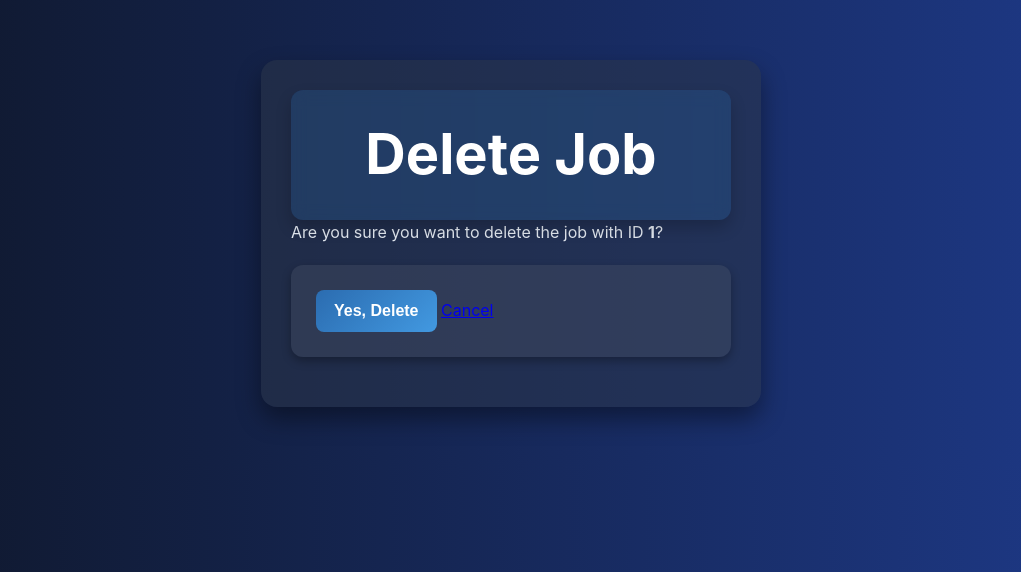
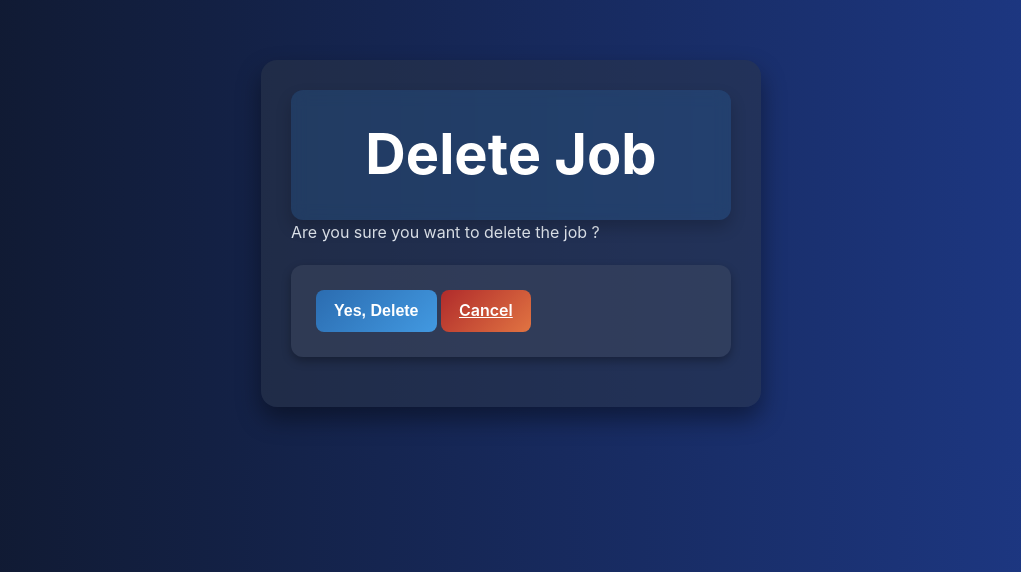
Before and after one commit to het0814/Fairlens, a Flask app: page /delete-job/1 in a window 1280 px wide. Shown: the top 572 px of the page, without its empty margins (129-1150 px from the left). Run offline with Flask 3, Linux system fonts and the light colour scheme.

Commit message:
chnaged html to remove job id and changed css for link(a)

```diff
--- a/app/static/css/style.css
+++ b/app/static/css/style.css
@@ -158,3 +158,20 @@ button.secondary:hover {
 .wide-container .form-section h2 {
   grid-column: span 2;
 }
+
+a {
+  display: inline-block;
+  background: linear-gradient(135deg, #b02b2b, #e17442);
+  color: #fff;
+  border: none;
+  padding: 8px 18px;
+  font-size: 16px;
+  font-weight: 600;
+  border-radius: 8px;
+  cursor: pointer;
+  transition: background 0.3s ease, transform 0.2s ease;
+}
+a:hover {
+  background: linear-gradient(135deg, #822c2c, #ce6531);
+  transform: scale(1.03);
+}
--- a/app/templates/analyze_resume.html
+++ b/app/templates/analyze_resume.html
@@ -125,7 +125,6 @@
     </header>
 
     <div class="card">
-      <p><strong>Job ID:</strong> {{ job['job_id'] }}</p>
       <p><strong>Department ID:</strong> {{ job['department_id'] }}</p>
       <p><strong>Department Name:</strong> {{ job['department_name'] }}</p>
       <p><strong>Job Description:</strong> {{ job['description'] }}</p>
--- a/app/templates/create_job.html
+++ b/app/templates/create_job.html
@@ -112,11 +112,6 @@
             {{ form.hidden_tag() }}
 
             <div class="form-group">
-                <label>{{ form.job_id.label }}</label>
-                {{ form.job_id(class="form-control") }}
-            </div>
-
-            <div class="form-group">
                 <label>{{ form.position.label }}</label>
                 {{ form.position(class="form-control") }}
             </div>
--- a/app/templates/delete_job.html
+++ b/app/templates/delete_job.html
@@ -12,11 +12,11 @@
             <h1>Delete Job</h1>
         </header>
 
-        <p class="alert">Are you sure you want to delete the job with ID <strong>{{ job_id }}</strong>?</p>
+        <p class="alert">Are you sure you want to delete the job ?</p>
 
         <form method="POST" action="/delete-job/{{ job_id }}" class="button-group">
             <button type="submit" class="danger">Yes, Delete</button>
-            <a href="/job-management" class="button secondary">Cancel</a>
+            <a href="/job-management" class="btn red">Cancel</a>
         </form>
     </div>
 </body>
--- a/app/templates/edit_job.html
+++ b/app/templates/edit_job.html
@@ -108,11 +108,6 @@
     <form method="POST" action="/edit-job/{{ job_id }}" onsubmit="return confirmUpdate()">
       {{ form.hidden_tag() }}
 
-            <div class="form-group">
-                <label>{{ form.job_id.label }}</label>
-                {{ form.job_id(class="form-control") }}
-            </div>
-
       <div class="form-group">
         <label>{{ form.position.label }}</label>
         {{ form.position(class="form-control") }}
--- a/app/templates/job_management.html
+++ b/app/templates/job_management.html
@@ -152,7 +152,6 @@
       <table>
         <thead>
           <tr>
-            <th>Job ID</th>
             <th>Position</th>
             <th>Total Applicants</th>
             <th>Department</th>
@@ -163,7 +162,6 @@
         <tbody>
           {% for job in jobs %}
           <tr>
-            <td>{{ job.job_id }}</td>
             <td>{{ job.position }}</td>
             <td>{{ job.total_applicant }}</td>
             <td>{{ job.department_name }}</td>
```
